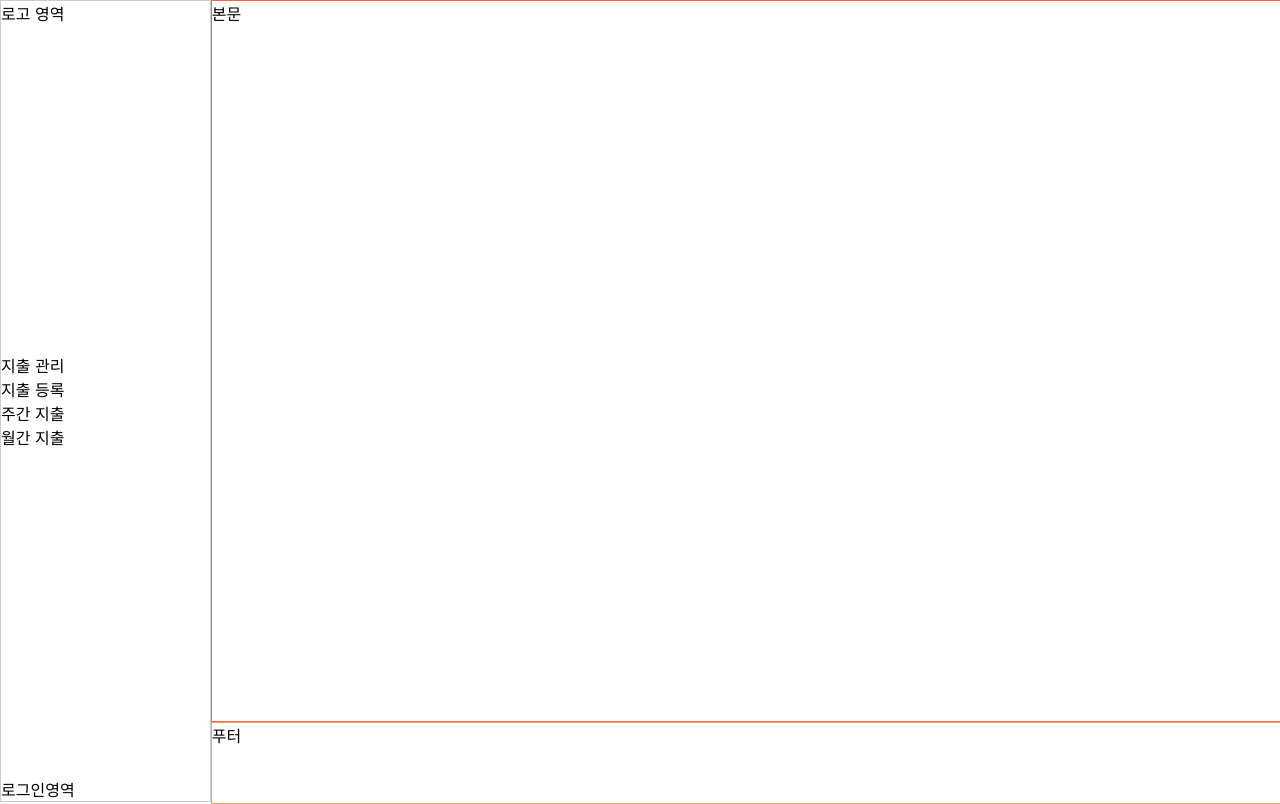
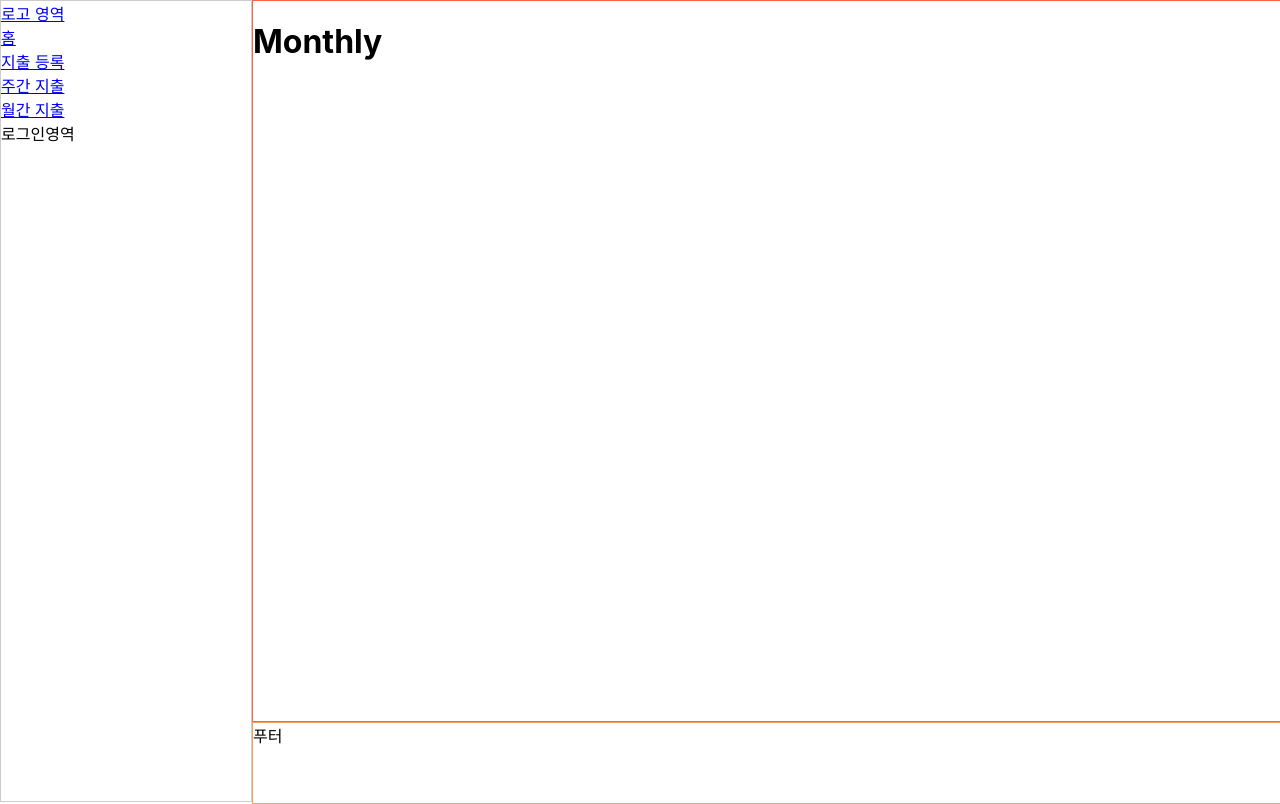
Before and after one commit to lss7612/household, a React (Create React App) app in the folder front/: page /monthly in a window 1280 px wide. Built offline with nearby package versions, Linux system fonts and the light colour scheme.

Commit message:
0302 pagenation

```diff
--- a/front/package.json
+++ b/front/package.json
@@ -8,6 +8,7 @@
     "@testing-library/user-event": "^13.5.0",
     "react": "^17.0.2",
     "react-dom": "^17.0.2",
+    "react-router-dom": "^6.2.2",
     "react-scripts": "5.0.0",
     "web-vitals": "^2.1.4"
   },
--- a/front/src/App.js
+++ b/front/src/App.js
@@ -1,5 +1,6 @@
 import { useState } from "react";
 import Article from "./module/Article";
+
 import "./App.css";
 
 import Nav from "./module/Nav";
--- a/front/src/module/Article.js
+++ b/front/src/module/Article.js
@@ -1,8 +1,20 @@
 import "./css/Article.css";
+import { BrowserRouter as Router, Routes, Route } from "react-router-dom";
+import Insert from "../routes/Insert";
+import Default from "../routes/Default";
+import Monthly from "../routes/Monthly";
+import Weekly from "../routes/Weekly";
 function Article() {
   return (
-    <div class="right_wrapper">
-      <div className="article">본문</div>
+    <div className="right_wrapper">
+      <Router>
+        <Routes>
+          <Route path="/dashboard" element={<Default />}></Route>
+          <Route path="/insert" element={<Insert />}></Route>
+          <Route path="/weekly" element={<Weekly />}></Route>
+          <Route path="/monthly" element={<Monthly />}></Route>
+        </Routes>
+      </Router>
       <div className="footer">푸터</div>
     </div>
   );
--- a/front/src/module/Nav.js
+++ b/front/src/module/Nav.js
@@ -2,12 +2,22 @@ import "./css/Nav.css";
 function Nav() {
   return (
     <div className="navbar">
-      <div className="logo_area">로고 영역</div>
+      <div className="logo_area">
+        <a href="/dashboard">로고 영역</a>
+      </div>
       <div className="menu_area">
-        <div className="menu">지출 관리</div>
-        <div className="menu">지출 등록</div>
-        <div className="menu">주간 지출</div>
-        <div className="menu">월간 지출</div>
+        <div className="menu">
+          <a href="/dashboard">홈</a>
+        </div>
+        <div className="menu">
+          <a href="/insert">지출 등록</a>
+        </div>
+        <div className="menu">
+          <a href="/weekly">주간 지출</a>
+        </div>
+        <div className="menu">
+          <a href="/monthly">월간 지출</a>
+        </div>
       </div>
       <div className="login_area">로그인영역</div>
     </div>
--- a/front/src/module/css/Nav.css
+++ b/front/src/module/css/Nav.css
@@ -1,8 +1,8 @@
 .navbar {
-  width: 250px;
+  min-width: 250px;
   border: 1px solid #ccc;
   height: 100vh;
   display: flex;
   flex-direction: column;
-  justify-content: space-between;
+  /* justify-content: space-between; */
 }
--- /dev/null
+++ b/front/src/routes/Default.js
@@ -0,0 +1,9 @@
+function Default() {
+  return (
+    <div className="article">
+      <h1>Default</h1>
+    </div>
+  );
+}
+
+export default Default;
--- /dev/null
+++ b/front/src/routes/Insert.js
@@ -0,0 +1,9 @@
+function Insert() {
+  return (
+    <div className="article">
+      <h1>Insert</h1>
+    </div>
+  );
+}
+
+export default Insert;
--- /dev/null
+++ b/front/src/routes/Monthly.js
@@ -0,0 +1,9 @@
+function Monthly() {
+  return (
+    <div className="article">
+      <h1>Monthly</h1>
+    </div>
+  );
+}
+
+export default Monthly;
--- /dev/null
+++ b/front/src/routes/Weekly.js
@@ -0,0 +1,9 @@
+function Weekly() {
+  return (
+    <div className="article">
+      <h1>weekly</h1>
+    </div>
+  );
+}
+
+export default Weekly;
```
Also changed, not shown: 1 other file (tests, documents, lock files or other folders).
